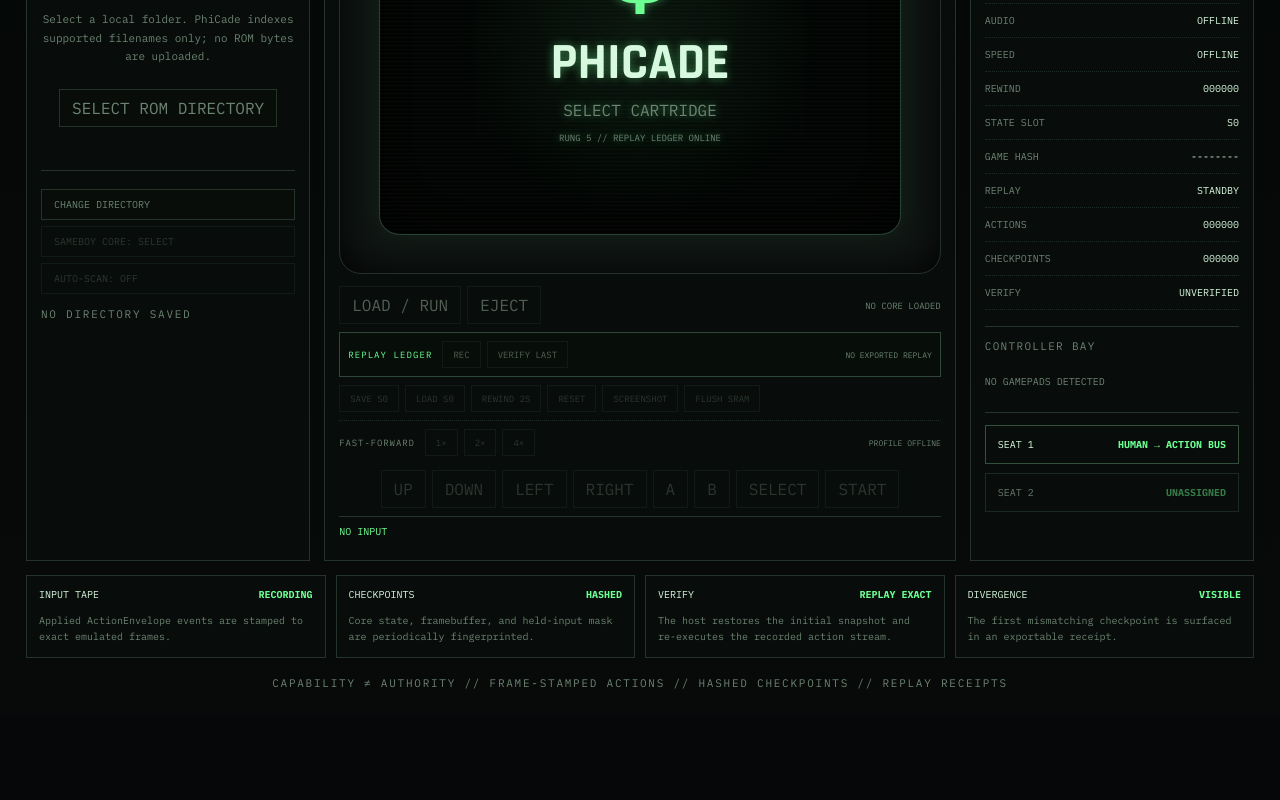
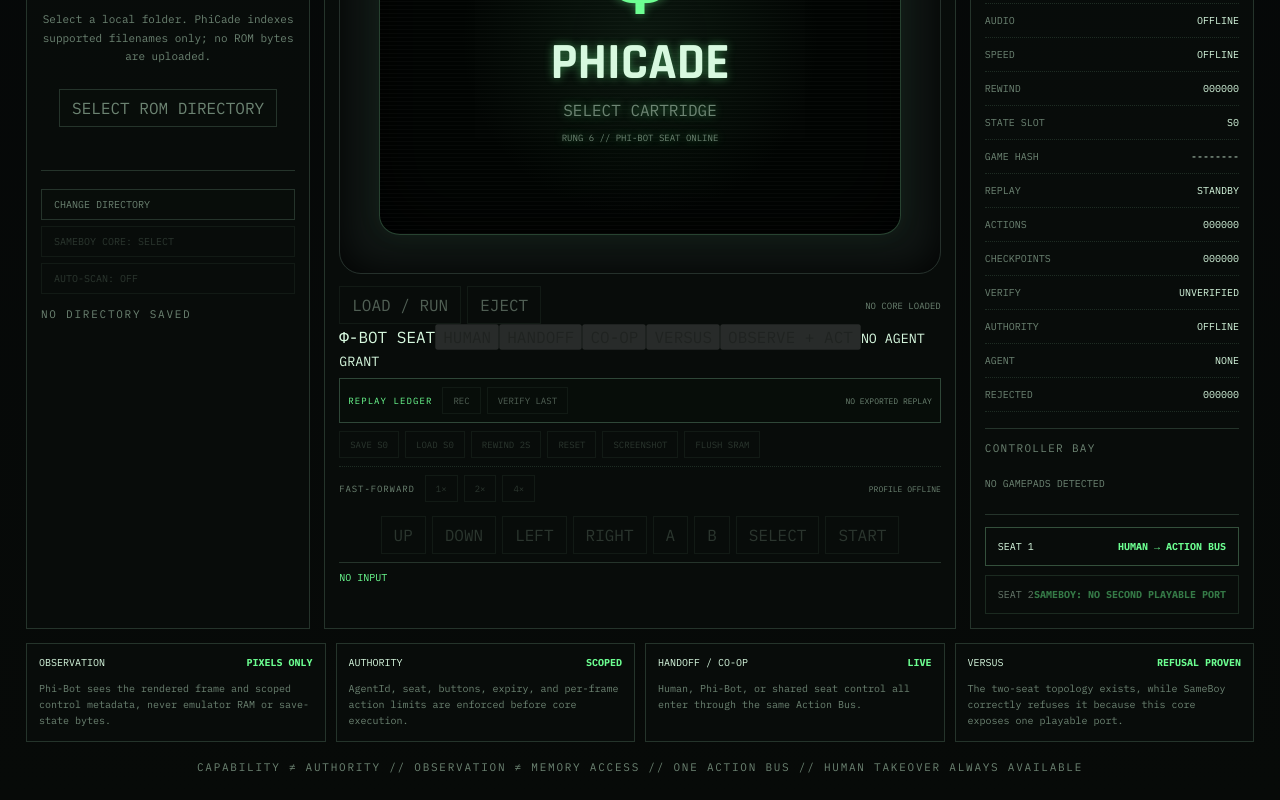
Before and after one commit to MichaelWave369/PhiCade, a React (Vite) app in the folder apps/desktop/: page / in a window 1280 px wide. Shown: the part 476-1276 px from the top of the page. Before the commit the page ends 1192 px from the top, so only its background shows below. Built offline with nearby package versions, Linux system fonts and the light colour scheme.

Commit message:
feat: add Phi-Bot handoff, co-op, observation and takeover UI

```diff
--- a/apps/desktop/src/App.tsx
+++ b/apps/desktop/src/App.tsx
@@ -1,5 +1,5 @@
 import { useEffect, useMemo, useRef, useState } from "react";
-import { ActionBus, type GameAction } from "./actionBus";
+import { ActionBus, type ActionSource, type GameAction } from "./actionBus";
 import {
   diffGameBoyButtons,
   emptyGameBoyButtons,
@@ -13,7 +13,10 @@ import {
   isNativeShell,
   captureScreenshot,
   flushGameSave,
+  getAuthorityStatus,
   loadSettings,
+  observePhiBot,
+  setControlMode,
   startReplayRecording,
   stopReplayRecording,
   verifyLastReplay,
@@ -27,6 +30,8 @@ import {
   stopEmulation,
   validateActionEnvelope,
   type AppSettings,
+  type AuthorityStatus,
+  type ControlMode,
   type FramePacket,
   type GameProfile,
   type ReplayArtifact,
@@ -35,12 +40,13 @@ import {
 } from "./native";
 
 const systems = ["ALL", "NES", "SNES", "GB", "GBC", "GBA", "GENESIS", "PS1"] as const;
+const PHIBOT_AGENT_ID = "phi-local";
 
 const milestones = [
-  ["INPUT TAPE", "RECORDING", "Applied ActionEnvelope events are stamped to exact emulated frames."],
-  ["CHECKPOINTS", "HASHED", "Core state, framebuffer, and held-input mask are periodically fingerprinted."],
-  ["VERIFY", "REPLAY EXACT", "The host restores the initial snapshot and re-executes the recorded action stream."],
-  ["DIVERGENCE", "VISIBLE", "The first mismatching checkpoint is surfaced in an exportable receipt."],
+  ["OBSERVATION", "PIXELS ONLY", "Phi-Bot sees the rendered frame and scoped control metadata, never emulator RAM or save-state bytes."],
+  ["AUTHORITY", "SCOPED", "AgentId, seat, buttons, expiry, and per-frame action limits are enforced before core execution."],
+  ["HANDOFF / CO-OP", "LIVE", "Human, Phi-Bot, or shared seat control all enter through the same Action Bus."],
+  ["VERSUS", "REFUSAL PROVEN", "The two-seat topology exists, while SameBoy correctly refuses it because this core exposes one playable port."],
 ] as const;
 
 function decodeBase64(value: string): Uint8Array {
@@ -78,6 +84,8 @@ export function App() {
   const [replayActions, setReplayActions] = useState(0);
   const [replayCheckpoints, setReplayCheckpoints] = useState(0);
   const [lastReplay, setLastReplay] = useState<ReplayArtifact | null>(null);
+  const [authority, setAuthority] = useState<AuthorityStatus | null>(null);
+  const [lastObservation, setLastObservation] = useState<string | null>(null);
   const [scanning, setScanning] = useState(false);
 
   useEffect(() => {
@@ -183,6 +191,12 @@ export function App() {
         setReplayRecording(packet.replayRecording);
         setReplayActions(packet.replayActions);
         setReplayCheckpoints(packet.replayCheckpoints);
+        setAuthority((current) => current ? {
+          ...current,
+          mode: packet.controlMode,
+          rejectedActions: packet.authorityRejections,
+          lastReason: packet.lastAuthorityReason,
+        } : current);
         if (packet.frame % 6 === 0) setFrameNumber(packet.frame);
         if (packet.shutdownRequested) {
           setNotice("CORE REQUESTED SHUTDOWN");
@@ -261,12 +275,25 @@ export function App() {
     }
   };
 
-  const queueAction = (action: GameAction) => {
-    const event = bus.publish(frameRef.current, { kind: "human", seat: 1 }, action);
+  const queueSourceAction = (
+    source: ActionSource,
+    action: GameAction,
+    frame = frameRef.current,
+  ) => {
+    const event = bus.publish(frame, source, action);
     const detail = action.kind === "button" ? `${action.button}:${action.pressed ? "DOWN" : "UP"}` : action.kind;
-    setLastInput(`#${event.sequence.toString().padStart(4, "0")} HUMAN:P1 → ${detail}`);
+    const sourceLabel = source.kind === "phi-bot"
+      ? `PHI-BOT:${source.agentId}:P${source.seat}`
+      : source.kind === "human"
+        ? `HUMAN:P${source.seat}`
+        : source.kind.toUpperCase();
+    setLastInput(`#${event.sequence.toString().padStart(4, "0")} ${sourceLabel} → ${detail}`);
     void validateActionEnvelope(event).catch((error: unknown) => setNotice(`ACTION IPC ERROR // ${String(error)}`));
+    return event;
   };
+
+  const queueAction = (action: GameAction) =>
+    queueSourceAction({ kind: "human", seat: 1 }, action);
 
   const queueSystem = (
     command: "reset" | "save-state" | "load-state" | "rewind",
@@ -308,6 +335,44 @@ export function App() {
       setNotice("BATTERY RAM FLUSHED");
     } catch (error) {
       setNotice(`SAVE RAM ERROR // ${String(error)}`);
+    }
+  };
+
+  const changeControlMode = async (mode: ControlMode) => {
+    try {
+      const next = await setControlMode(
+        mode,
+        mode === "human" ? null : PHIBOT_AGENT_ID,
+        mode === "human" ? null : ["A", "B", "SELECT", "START", "UP", "DOWN", "LEFT", "RIGHT"],
+        mode === "human" ? null : 3_600,
+      );
+      setAuthority(next);
+      setLastObservation(null);
+      setNotice(
+        mode === "human"
+          ? "HUMAN TAKEOVER // PHI-BOT GRANT REVOKED"
+          : `AUTHORITY // ${mode.toUpperCase()} // ${next.agentId} P${next.agentSeat} // EXPIRES F${next.expiresAtFrame}`,
+      );
+    } catch (error) {
+      setNotice(`AUTHORITY REFUSAL // ${String(error)}`);
+    }
+  };
+
+  const phiBotObserveAndAct = async () => {
+    try {
+      const observation = await observePhiBot(PHIBOT_AGENT_ID, 1);
+      const candidates = ["A", "B", "RIGHT", "LEFT", "UP", "DOWN"]
+        .filter((button) => observation.allowedButtons.includes(button));
+      if (candidates.length === 0) throw new Error("active grant has no demo-compatible buttons");
+      const selector = Number.parseInt(observation.frameSha256.slice(-2), 16);
+      const button = candidates[selector % candidates.length];
+      const source: ActionSource = { kind: "phi-bot", agentId: PHIBOT_AGENT_ID, seat: 1 };
+      queueSourceAction(source, { kind: "button", button, pressed: true }, observation.frame);
+      queueSourceAction(source, { kind: "button", button, pressed: false }, observation.frame + 1);
+      setLastObservation(`F${observation.frame} // ${observation.frameSha256.slice(0, 12)}… // ${button}`);
+      setNotice(`PHI-BOT OBSERVED FRAME ${observation.frame} // QUEUED ${button} TAP THROUGH ACTION BUS`);
+    } catch (error) {
+      setNotice(`PHI-BOT OBSERVATION ERROR // ${String(error)}`);
     }
   };
 
@@ -386,9 +451,13 @@ export function App() {
       setReplayActions(0);
       setReplayCheckpoints(0);
       setLastReplay(null);
+      setAuthority(null);
+      setLastObservation(null);
 
       const info = await startEmulation(corePath, selectedGame.path);
+      const initialAuthority = await getAuthorityStatus();
       setSession(info);
+      setAuthority(initialAuthority);
       setProfile(info.profile);
       setRunning(true);
       setNotice(`CORE ONLINE // ${info.core.libraryName} ${info.core.libraryVersion} // ${selectedGame.displayName}`);
@@ -410,6 +479,8 @@ export function App() {
       setReplayActions(0);
       setReplayCheckpoints(0);
       setLastReplay(null);
+      setAuthority(null);
+      setLastObservation(null);
       setNotice("CORE SESSION STOPPED // BATTERY RAM FLUSHED");
     } catch (error) {
       setNotice(`STOP ERROR // ${String(error)}`);
@@ -429,6 +500,7 @@ export function App() {
           <span><i className="lamp lamp-green" /> ACTION IPC READY</span>
           <span><i className={`lamp ${running ? "lamp-green" : "lamp-amber"}`} /> {running ? "SAMEBOY RUNNING" : "CORE HOST STANDBY"}</span>
           <span><i className={`lamp ${replayRecording ? "lamp-amber" : "lamp-green"}`} /> {replayRecording ? "REPLAY RECORDING" : "LEDGER READY"}</span>
+          <span><i className={`lamp ${authority?.mode === "phi-bot" || authority?.mode === "coop" ? "lamp-amber" : "lamp-green"}`} /> AUTHORITY {authority?.mode?.toUpperCase() ?? "OFFLINE"}</span>
         </div>
       </header>
 
@@ -488,7 +560,7 @@ export function App() {
                   <div className="phi-mark">Φ</div>
                   <h2>PHICADE</h2>
                   <p>{selectedGame ? `${selectedGame.system} // ${selectedGame.displayName}` : "SELECT CARTRIDGE"}</p>
-                  <small>RUNG 5 // REPLAY LEDGER ONLINE</small>
+                  <small>RUNG 6 // PHI-BOT SEAT ONLINE</small>
                 </div>
               )}
             </div>
@@ -498,6 +570,16 @@ export function App() {
             <button onClick={launchGame} disabled={running || !native}>LOAD / RUN</button>
             <button onClick={stopGame} disabled={!running || replayRecording}>EJECT</button>
             <span>{session ? `${session.core.libraryName} ${session.core.libraryVersion}` : "NO CORE LOADED"}</span>
+          </div>
+
+          <div className="agent-strip">
+            <span>Φ-BOT SEAT</span>
+            <button className={authority?.mode === "human" ? "active" : ""} onClick={() => changeControlMode("human")} disabled={!running || replayRecording}>HUMAN</button>
+            <button className={authority?.mode === "phi-bot" ? "active" : ""} onClick={() => changeControlMode("phi-bot")} disabled={!running || replayRecording}>HANDOFF</button>
+            <button className={authority?.mode === "coop" ? "active" : ""} onClick={() => changeControlMode("coop")} disabled={!running || replayRecording}>CO-OP</button>
+            <button onClick={() => changeControlMode("versus")} disabled={!running || replayRecording}>VERSUS</button>
+            <button onClick={phiBotObserveAndAct} disabled={!running || !authority || !["phi-bot", "coop"].includes(authority.mode)}>OBSERVE + ACT</button>
+            <small>{lastObservation ?? (authority?.agentId ? `${authority.agentId} // P${authority.agentSeat} // GRANT TO F${authority.expiresAtFrame}` : "NO AGENT GRANT")}</small>
           </div>
 
           <div className="replay-strip">
@@ -560,7 +642,7 @@ export function App() {
         </section>
 
         <aside className="panel telemetry-panel">
-          <div className="panel-title">RUNTIME // RUNG 5</div>
+          <div className="panel-title">RUNTIME // RUNG 6</div>
           <dl>
             <div><dt>FRAME</dt><dd>{frameNumber.toString().padStart(6, "0")}</dd></div>
             <div><dt>INPUT QUEUE</dt><dd>{bus.pending.toString().padStart(6, "0")}</dd></div>
@@ -576,6 +658,9 @@ export function App() {
             <div><dt>ACTIONS</dt><dd>{replayActions.toString().padStart(6, "0")}</dd></div>
             <div><dt>CHECKPOINTS</dt><dd>{replayCheckpoints.toString().padStart(6, "0")}</dd></div>
             <div><dt>VERIFY</dt><dd>{lastReplay?.receipt.verification?.result.toUpperCase() ?? "UNVERIFIED"}</dd></div>
+            <div><dt>AUTHORITY</dt><dd>{authority?.mode.toUpperCase() ?? "OFFLINE"}</dd></div>
+            <div><dt>AGENT</dt><dd>{authority?.agentId ?? "NONE"}</dd></div>
+            <div><dt>REJECTED</dt><dd>{(authority?.rejectedActions ?? 0).toString().padStart(6, "0")}</dd></div>
           </dl>
 
           <div className="rule" />
@@ -593,8 +678,18 @@ export function App() {
           )}
 
           <div className="rule" />
-          <div className="seat-card"><span>SEAT 1</span><strong>HUMAN → ACTION BUS</strong></div>
-          <div className="seat-card muted"><span>SEAT 2</span><strong>UNASSIGNED</strong></div>
+          <div className="seat-card">
+            <span>SEAT 1</span>
+            <strong>
+              {authority?.mode === "phi-bot"
+                ? "Φ-BOT → ACTION BUS"
+                : authority?.mode === "coop"
+                  ? "HUMAN + Φ-BOT → ACTION BUS"
+                  : "HUMAN → ACTION BUS"}
+            </strong>
+          </div>
+          <div className="seat-card muted"><span>SEAT 2</span><strong>SAMEBOY: NO SECOND PLAYABLE PORT</strong></div>
+          {authority?.lastReason && <p className="authority-reason">LAST AUTHORITY // {authority.lastReason}</p>}
         </aside>
       </section>
 
@@ -607,7 +702,7 @@ export function App() {
         ))}
       </section>
 
-      <footer>CAPABILITY ≠ AUTHORITY // FRAME-STAMPED ACTIONS // HASHED CHECKPOINTS // REPLAY RECEIPTS</footer>
+      <footer>CAPABILITY ≠ AUTHORITY // OBSERVATION ≠ MEMORY ACCESS // ONE ACTION BUS // HUMAN TAKEOVER ALWAYS AVAILABLE</footer>
     </main>
   );
 }
```
